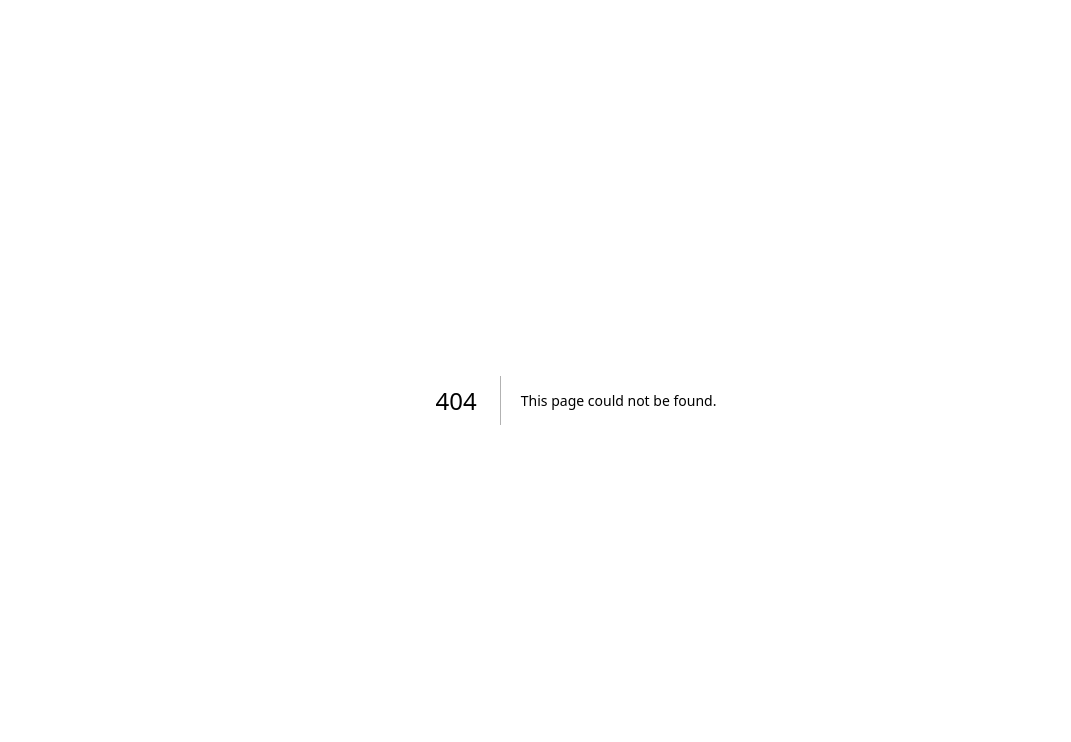
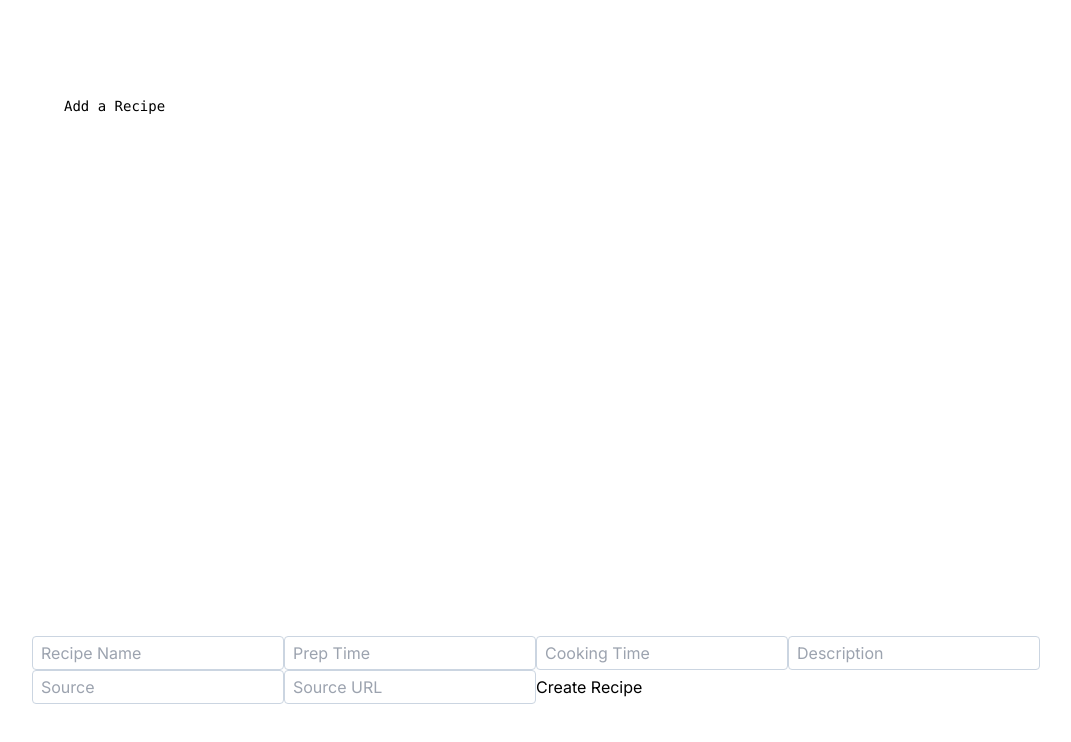
Before and after one commit to JosieRice/original-recipe, a Next.js app: page /add in a window 1280 px wide. Before the commit this address had no page. Shown: the top 742 px of the page, without its empty margins (64-1135 px from the left). Built offline with nearby package versions, Linux system fonts and the light colour scheme; no server answers.

Commit message:
working out server side form functions

```diff
--- a/next.config.js
+++ b/next.config.js
@@ -1,4 +1,8 @@
 /** @type {import('next').NextConfig} */
-const nextConfig = {};
+const nextConfig = {
+    experimental: {
+        serverActions: true
+    }
+};
 
 module.exports = nextConfig;
--- a/package.json
+++ b/package.json
@@ -14,7 +14,8 @@
         "@vercel/postgres": "0.5.0",
         "next": "13.5.3",
         "react": "18.2.0",
-        "react-dom": "18.2.0"
+        "react-dom": "18.2.0",
+        "zod": "3.22.3"
     },
     "devDependencies": {
         "@types/node": "20.7.1",
--- /dev/null
+++ b/src/app/add/actions.ts
@@ -0,0 +1,37 @@
+"use server";
+
+import { sql } from "@vercel/postgres";
+import { redirect } from "next/navigation";
+import { z } from "zod";
+
+const recipeSchema = z.object({
+    recipeName: z.string(),
+});
+
+export async function create(formData: FormData) {
+    console.log(formData);
+
+    const parsed = recipeSchema.parse({
+        recipeName: formData.get("recipeName"),
+    });
+
+    const { rows } = await sql`INSERT INTO RECIPES (recipeName) VALUES (${parsed.recipeName})`;
+    // mutate data
+    // revalidate cache
+    redirect("/");
+}
+
+// id SERIAL PRIMARY KEY,
+// cookInstructions VARCHAR(255)[],
+// cookTime VARCHAR(255),
+// creatorUid VARCHAR(255),
+// dateUpdated FLOAT,
+// description VARCHAR(255),
+// displayName VARCHAR(255),
+// imageUrl VARCHAR(255),
+// ingredients VARCHAR(255)[],
+// prepInstructions VARCHAR(255)[],
+// prepTime VARCHAR(255),
+// recipeName VARCHAR(255),
+// sourceType VARCHAR(255),
+// sourceUrl VARCHAR(255)
--- /dev/null
+++ b/src/app/add/page.tsx
@@ -0,0 +1,66 @@
+import { SubmitButton } from "@/components/SubmitButton";
+import { create } from "./actions";
+import { getSession } from "@auth0/nextjs-auth0";
+
+export default async function Add() {
+    const session = await getSession();
+
+    return (
+        <main className="flex min-h-screen flex-col items-center justify-between p-24">
+            <div className="z-10 max-w-5xl w-full items-center justify-between font-mono text-sm lg:flex">
+                <h1>Add a Recipe</h1>
+            </div>
+
+            <form action={create}>
+                <input
+                    className="border border-slate-300 bg-transparent rounded px-2 py-1 outline-none focus-within:border-slate-100"
+                    placeholder="Recipe Name"
+                    type="text"
+                    name="recipeName"
+                />
+                <input
+                    className="border border-slate-300 bg-transparent rounded px-2 py-1 outline-none focus-within:border-slate-100"
+                    placeholder="Prep Time"
+                    type="text"
+                    name="prepTime"
+                />
+                <input
+                    className="border border-slate-300 bg-transparent rounded px-2 py-1 outline-none focus-within:border-slate-100"
+                    placeholder="Cooking Time"
+                    type="text"
+                    name="cookTime"
+                />
+                <input
+                    className="border border-slate-300 bg-transparent rounded px-2 py-1 outline-none focus-within:border-slate-100"
+                    placeholder="Description"
+                    type="text"
+                    name="description"
+                />
+                <input
+                    className="border border-slate-300 bg-transparent rounded px-2 py-1 outline-none focus-within:border-slate-100"
+                    placeholder="Source"
+                    type="text"
+                    name="sourceType"
+                />
+                <input
+                    className="border border-slate-300 bg-transparent rounded px-2 py-1 outline-none focus-within:border-slate-100"
+                    placeholder="Source URL"
+                    type="text"
+                    name="sourceUrl"
+                />
+
+                {/* Hidden Fields */}
+                <input className="hidden" name="creatorUid" value={session?.user.sid} />
+                <SubmitButton>Create Recipe</SubmitButton>
+            </form>
+        </main>
+    );
+}
+
+// cookInstructions VARCHAR(255)[],
+// creatorUid VARCHAR(255),
+// dateUpdated FLOAT,
+// displayName VARCHAR(255),
+// imageUrl VARCHAR(255),
+// ingredients VARCHAR(255)[],
+// prepInstructions VARCHAR(255)[],
--- a/src/app/page.tsx
+++ b/src/app/page.tsx
@@ -1,20 +1,29 @@
 import { sql } from "@vercel/postgres";
 import { getSession } from "@auth0/nextjs-auth0";
+import Link from "next/link";
 
 export default async function Home() {
     const { rows } = await sql`SELECT * from RECIPES LIMIT 10`;
+
+    console.log({ rows });
 
     const session = await getSession();
 
     return (
         <main className="flex min-h-screen flex-col items-center justify-between p-24">
             <div className="z-10 max-w-5xl w-full items-center justify-between font-mono text-sm lg:flex">
-                <h1>Coming soon, recipes! {rows[0].recipename}</h1>
+                <h1>Coming soon, recipes!</h1>
                 <h2>{session?.user.name}</h2>
 
                 {!session?.user && <a href="/api/auth/login">Login</a>}
                 {session?.user && <a href="/api/auth/logout">Logout</a>}
             </div>
+            <div>
+                {rows.map((recipe) => {
+                    return <div>{recipe.recipename}</div>;
+                })}
+            </div>
+            <Link href={"/add"}>Add</Link>
         </main>
     );
 }
--- /dev/null
+++ b/src/components/SubmitButton.tsx
@@ -0,0 +1,16 @@
+"use client";
+
+import { PropsWithChildren } from "react";
+import { experimental_useFormStatus as useFormStatus } from "react-dom";
+
+interface Props extends PropsWithChildren {}
+
+export function SubmitButton({ children }: Props) {
+    const { pending } = useFormStatus();
+
+    return (
+        <button type="submit" aria-disabled={pending}>
+            {children}
+        </button>
+    );
+}
```
Also changed, not shown: 1 other file (tests, documents, lock files or other folders).
